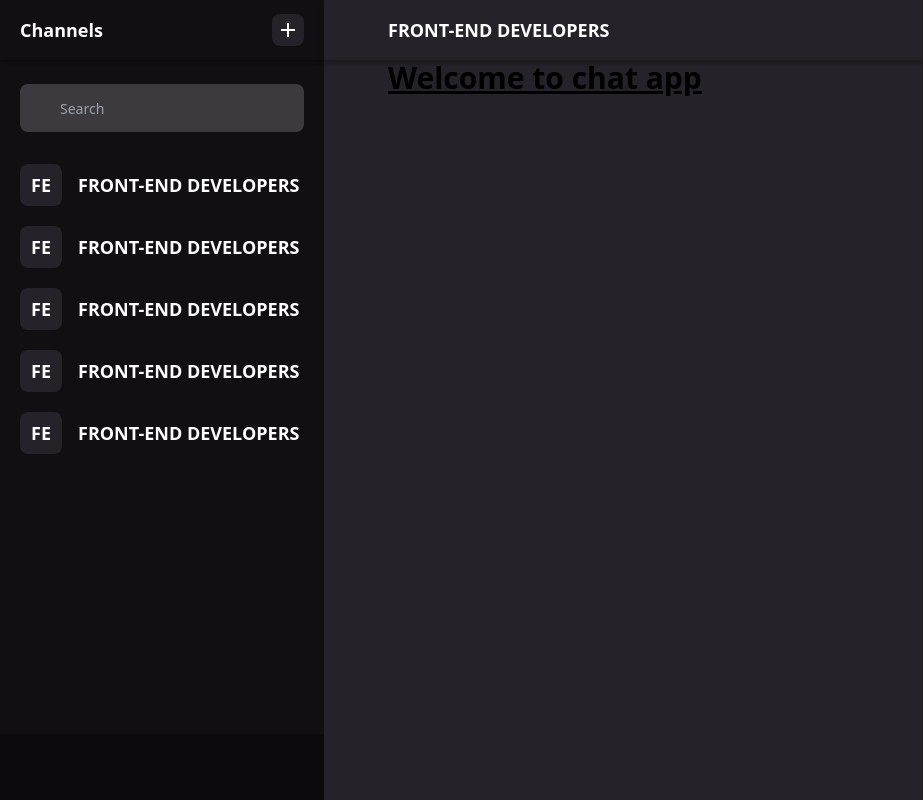
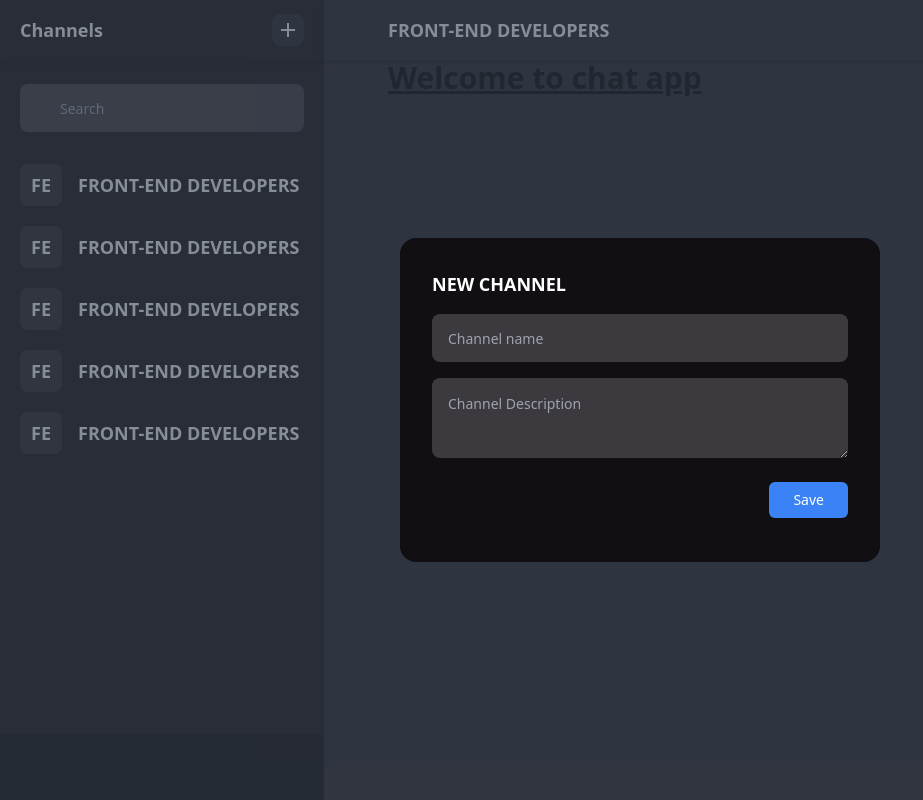
Before and after one commit to Moro-Afriyie/chat-group, a Next.js app in the folder client/: page / in a window 1280 px wide. Shown: the whole page, without its empty margins (0-923 px from the left). Built offline with nearby package versions, Linux system fonts and the light colour scheme; some icons are missing.

Commit message:
clickoutside

```diff
--- a/client/src/app/page.tsx
+++ b/client/src/app/page.tsx
@@ -1,8 +1,14 @@
+"use client";
+import NewChannelModal from "@/components/NewChannelModal";
+import { useState } from "react";
+
 export default function Home() {
+  const [open, setOpen] = useState(true);
   return (
     <main>
       <h1 className="text-3xl px-16 font-bold underline">
         Welcome to chat app
+        {open && <NewChannelModal closeModal={setOpen} />}
       </h1>
     </main>
   );
--- a/client/src/components/Modal.tsx
+++ b/client/src/components/Modal.tsx
@@ -5,10 +5,40 @@ interface IModal {
   children: ReactNode;
 }
 
+interface IOutsideClick {
+  closeModal: (isOpen: boolean) => void;
+}
+
+const useOutsideClick = ({
+  closeModal,
+}: IOutsideClick): React.RefObject<HTMLDivElement> => {
+  const modalRef = useRef<HTMLDivElement>(null);
+
+  const handleOutsideClick = (event: MouseEvent) => {
+    if (modalRef.current && !modalRef.current.contains(event.target as Node)) {
+      closeModal(false);
+    }
+  };
+
+  useEffect(() => {
+    document.addEventListener("click", handleOutsideClick);
+    return () => {
+      document.removeEventListener("click", handleOutsideClick);
+    };
+  }, []);
+
+  return modalRef;
+};
+
 const Modal: React.FC<IModal> = ({ children, closeModal }) => {
+  const modalRef = useOutsideClick({ closeModal: closeModal });
+
   return (
     <div className="fixed top-0 left-0 right-0 w-screen h-screen z-50 overflow-x-hidden overflow-y-auto flex items-center justify-center bg-gray-700 bg-opacity-60">
-      <div className="bg-dark w-9/12 md:w-1/3 p-8 text-white rounded-2xl">
+      <div
+        className="bg-dark max-w-[30rem] w-full mx-4 p-8 text-white rounded-2xl"
+        ref={modalRef}
+      >
         {children}
       </div>
     </div>
```
